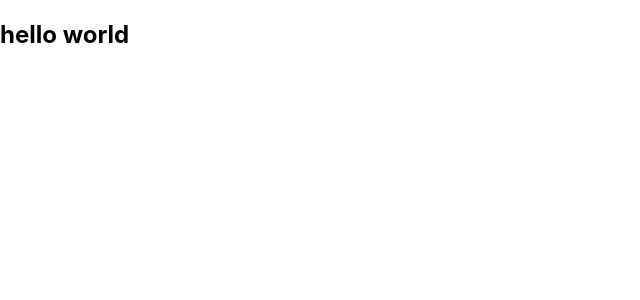
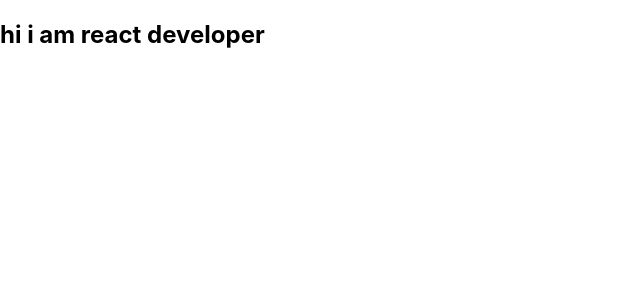
Before and after one commit to alawoddin/MERN-Stack-Project, a React (Create React App) app: page / in a window 1280 px wide. Shown: the top 300 px of the page, without its empty margins (0-640 px from the left). Built offline with nearby package versions, Linux system fonts and the light colour scheme.

Commit message:
i add new change

```diff
--- a/src/App.js
+++ b/src/App.js
@@ -1,10 +1,10 @@
+import React from "react";
 
-function App() {
-  return (
-    <div className="App">
-      <h2>hello world</h2>
-    </div>
-  );
-}
+const App = () =>  {
+    // return React.createElement("h1" , {} , "hi i am developer");
+    return <h2 title="this work">
+      hi i am react developer
+    </h2>
+};
 
 export default App;
```
